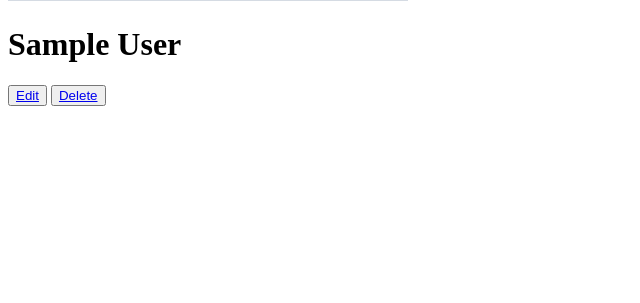
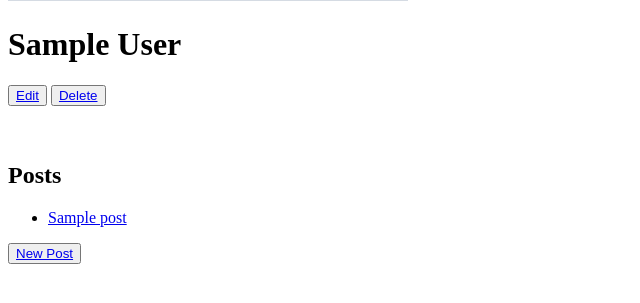
Before and after one commit to jessndots/blogly, a Flask app: page /users/1 in a window 1280 px wide. Shown: the part 307-610 px from the top of the page, without its empty margins (0-640 px from the left). Run offline with Flask 2, Linux system fonts and the light colour scheme; tables that the repository leaves empty hold one stand-in row (values such as "Sample post"); grey boxes marked "Sample" are stand-in pictures.

Commit message:
post routes

```diff
--- a/app.py
+++ b/app.py
@@ -2,7 +2,7 @@
 
 from flask import Flask, request, render_template, flash, redirect, session, jsonify
 from flask_debugtoolbar import DebugToolbarExtension
-from models import db, connect_db, User
+from models import db, connect_db, User, Post
 
 app = Flask(__name__)
 
@@ -36,7 +36,7 @@ def add_user_form():
 
 
 @app.route('/users/add', methods=['POST'])
-def add_user():
+def new_user():
     first = request.form['first_name']
     last = request.form['last_name']
 
@@ -94,3 +94,69 @@ def delete_user(user_id):
 
     db.session.commit()
     return redirect('/users')
+
+
+@app.route('/users/<int:user_id>/posts/new')
+def new_post_form(user_id):
+    user = User.query.get_or_404(user_id)
+
+    return render_template('new-post.html', user=user)
+
+@app.route('/users/<int:user_id>/posts/new', methods=['POST'])
+def new_post(user_id):
+    user = User.query.get_or_404(user_id)
+
+    title = request.form['title']
+    content = request.form['content']
+
+    post = Post(title=title, content=content, user_id=user.id)
+
+    db.session.add(post)
+    db.session.commit()
+
+    flash(f'Post created for {user.first_name} {user.last_name}.')
+
+    return redirect(f'/posts/{post.id}')
+
+@app.route('/posts/<int:post_id>')
+def show_post(post_id):
+    post = Post.query.get_or_404(post_id)
+    user = User.query.get_or_404(post.user_id)
+    return render_template('post-detail.html', post=post, user=user)
+
+@app.route('/posts/<int:post_id>/edit')
+def edit_post_form(post_id):
+    post = Post.query.get_or_404(post_id)
+    user = User.query.get_or_404(post.user_id)
+
+    return render_template('edit-post.html', user=user, post=post)
+
+@app.route('/posts/<int:post_id>/edit', methods=['POST'])
+def edit_post(post_id):
+    post = Post.query.get_or_404(post_id)
+
+    title = request.form['title']
+    post.title = title
+
+    content = request.form['content']
+    post.content = content
+
+    db.session.add(post)
+    db.session.commit()
+
+    flash(f'Post was edited.')
+
+    return redirect(f'/posts/{post.id}')
+
+
+@app.route('/posts/<int:post_id>/delete')
+def delete_post(post_id):
+    post = Post.query.get_or_404(post_id)
+    user = User.query.get_or_404(post.user_id)
+
+    Post.query.filter(Post.id == post_id).delete()
+    db.session.commit()
+
+    flash(f'Post was deleted.')
+
+    return redirect(f'/users/{user.id}')
--- a/templates/user-detail.html
+++ b/templates/user-detail.html
@@ -6,4 +6,17 @@
     <h1>{{user.first_name}} {{user.last_name}}</h1>
     <button><a href="/users/{{user.id}}/edit">Edit</a></button>
     <button><a href="/users/{{user.id}}/delete">Delete</a></button>
+    <br> <br> <br>
+
+    {% if user.posts %}
+        <h2>Posts</h2>
+        <ul>
+        {% for post in user.posts %}
+            <li><a href="/posts/{{post.id}}">{{post.title}}</a></li>
+        {% endfor %}
+        </ul>
+    {% endif %}
+    <button><a href="/users/{{user.id}}/posts/new">New Post</a></button>
+
+
 {% endblock %}
```
Also changed, not shown: models.py (+21 -0 lines), templates/edit-post.html (added, +16 -0 lines), templates/new-post.html (added, +16 -0 lines), templates/post-detail.html (added, +12 -0 lines), test_app.py (+99 -1 lines).
